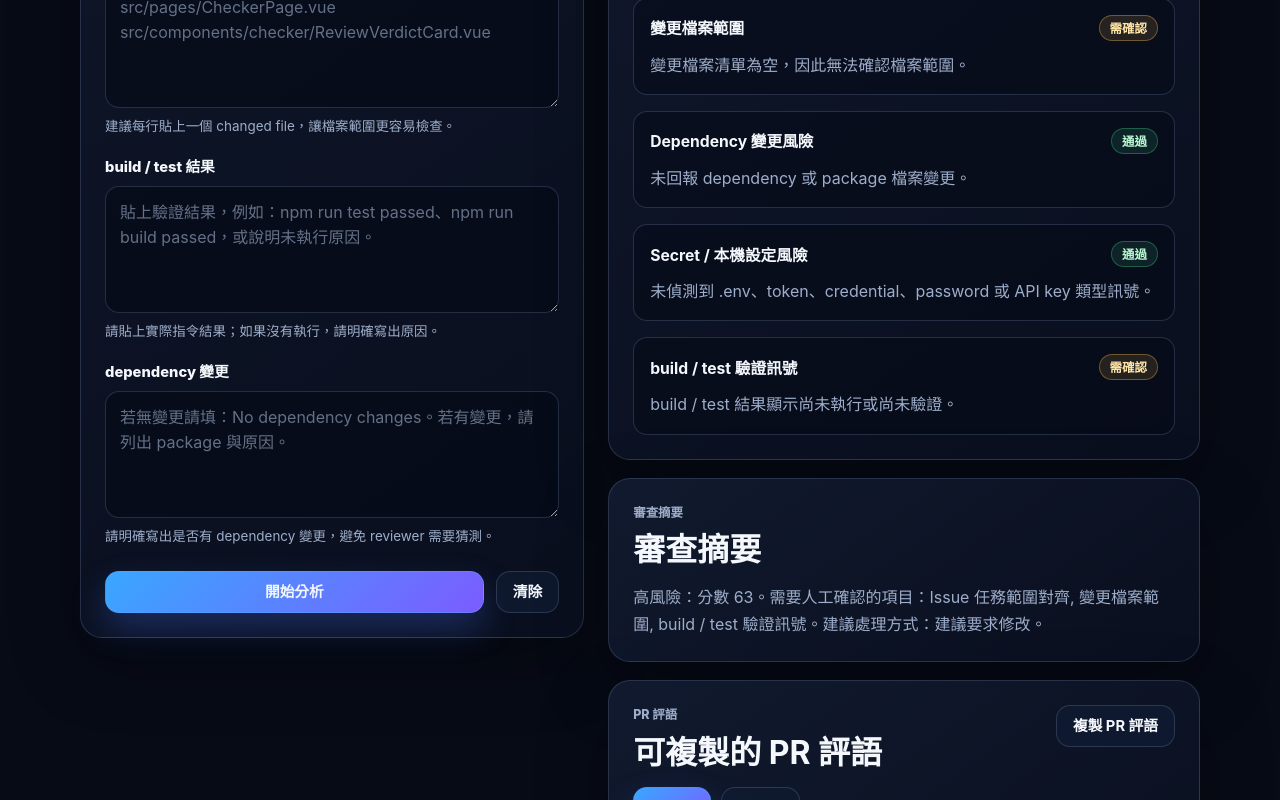
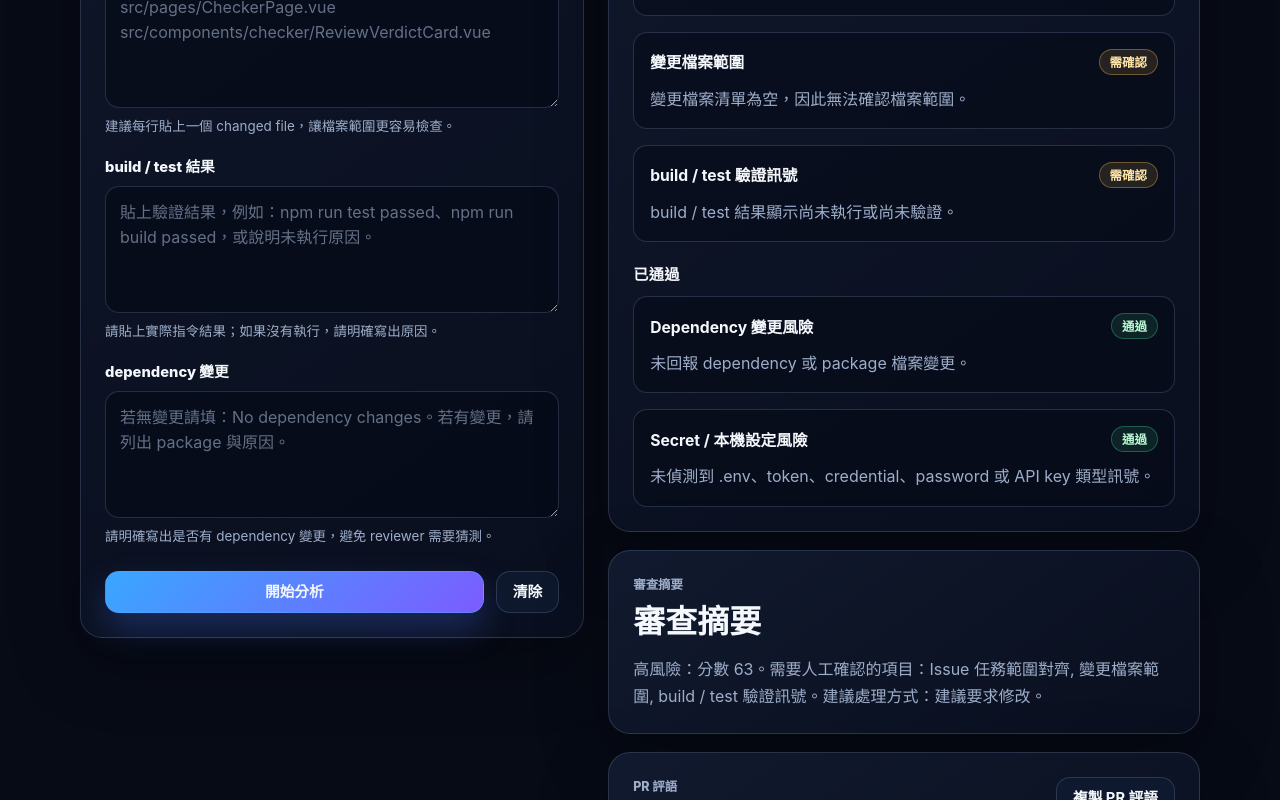
Before and after one commit to Harry-0824/ai-issue-scope-guard, a Vue app: page /checker in a window 1280 px wide. Both pictures are taken after a click on the button "開始分析". Shown: the part 1166-1966 px from the top of the page. Built offline with nearby package versions, Linux system fonts and the light colour scheme.

Commit message:
Group checker results by severity (#27)

```diff
--- a/src/components/checker/CheckResultsPanel.vue
+++ b/src/components/checker/CheckResultsPanel.vue
@@ -6,13 +6,32 @@
         title="分析結果"
         description="依照目前貼上的 Issue / PR 資訊，顯示 rule-based analyzer 的檢查結果。"
       />
-      <AppBadge v-if="result" :tone="result.riskTone">{{ result.riskLabel }}</AppBadge>
+      <AppBadge v-if="result" :tone="result.riskTone">{{
+        result.riskLabel
+      }}</AppBadge>
     </div>
 
     <AnalysisSummaryCards :result="result" />
 
-    <div v-if="result" class="check-results-panel__list">
-      <CheckResultItem v-for="item in result.checkResults" :key="item.id" :result="item" />
+    <div
+      v-if="result"
+      class="check-results-panel__groups"
+      data-testid="check-results-groups"
+    >
+      <section
+        v-for="group in groupedCheckResults"
+        :key="group.status"
+        class="check-results-panel__group"
+      >
+        <h3 class="check-results-panel__group-title">{{ group.label }}</h3>
+        <div class="check-results-panel__list">
+          <CheckResultItem
+            v-for="item in group.items"
+            :key="item.id"
+            :result="item"
+          />
+        </div>
+      </section>
     </div>
 
     <p v-else class="check-results-panel__empty">
@@ -22,17 +41,40 @@
 </template>
 
 <script setup lang="ts">
-import type { AnalysisResult } from '@/types/analysis'
-import AppBadge from '@/components/ui/AppBadge.vue'
-import AppCard from '@/components/ui/AppCard.vue'
-import SectionHeader from '@/components/ui/SectionHeader.vue'
+import { computed } from "vue";
 
-import AnalysisSummaryCards from './AnalysisSummaryCards.vue'
-import CheckResultItem from './CheckResultItem.vue'
+import type { AnalysisResult } from "@/types/analysis";
+import AppBadge from "@/components/ui/AppBadge.vue";
+import AppCard from "@/components/ui/AppCard.vue";
+import SectionHeader from "@/components/ui/SectionHeader.vue";
 
-defineProps<{
-  result: AnalysisResult | null
-}>()
+import AnalysisSummaryCards from "./AnalysisSummaryCards.vue";
+import CheckResultItem from "./CheckResultItem.vue";
+
+const props = defineProps<{
+  result: AnalysisResult | null;
+}>();
+
+const groupDefinitions = [
+  { status: "danger", label: "高風險" },
+  { status: "warning", label: "需人工確認" },
+  { status: "pass", label: "已通過" },
+] as const;
+
+// computed 會從目前分析結果即時衍生顯示分組；維持 presentation-only，不改 analyzer 輸出內容。
+const groupedCheckResults = computed(() => {
+  const result = props.result;
+  if (!result) {
+    return [];
+  }
+
+  return groupDefinitions
+    .map((group) => ({
+      ...group,
+      items: result.checkResults.filter((item) => item.status === group.status),
+    }))
+    .filter((group) => group.items.length > 0);
+});
 </script>
 
 <style scoped>
@@ -47,6 +89,23 @@ defineProps<{
   align-items: flex-start;
   justify-content: space-between;
   gap: 16px;
+}
+
+.check-results-panel__groups {
+  display: grid;
+  gap: 20px;
+}
+
+.check-results-panel__group {
+  display: grid;
+  gap: 12px;
+}
+
+.check-results-panel__group-title {
+  margin: 0;
+  color: var(--color-text);
+  font-size: 0.95rem;
+  letter-spacing: 0.02em;
 }
 
 .check-results-panel__list {
```
Also changed, not shown: 1 other file (tests, documents, lock files or other folders).
